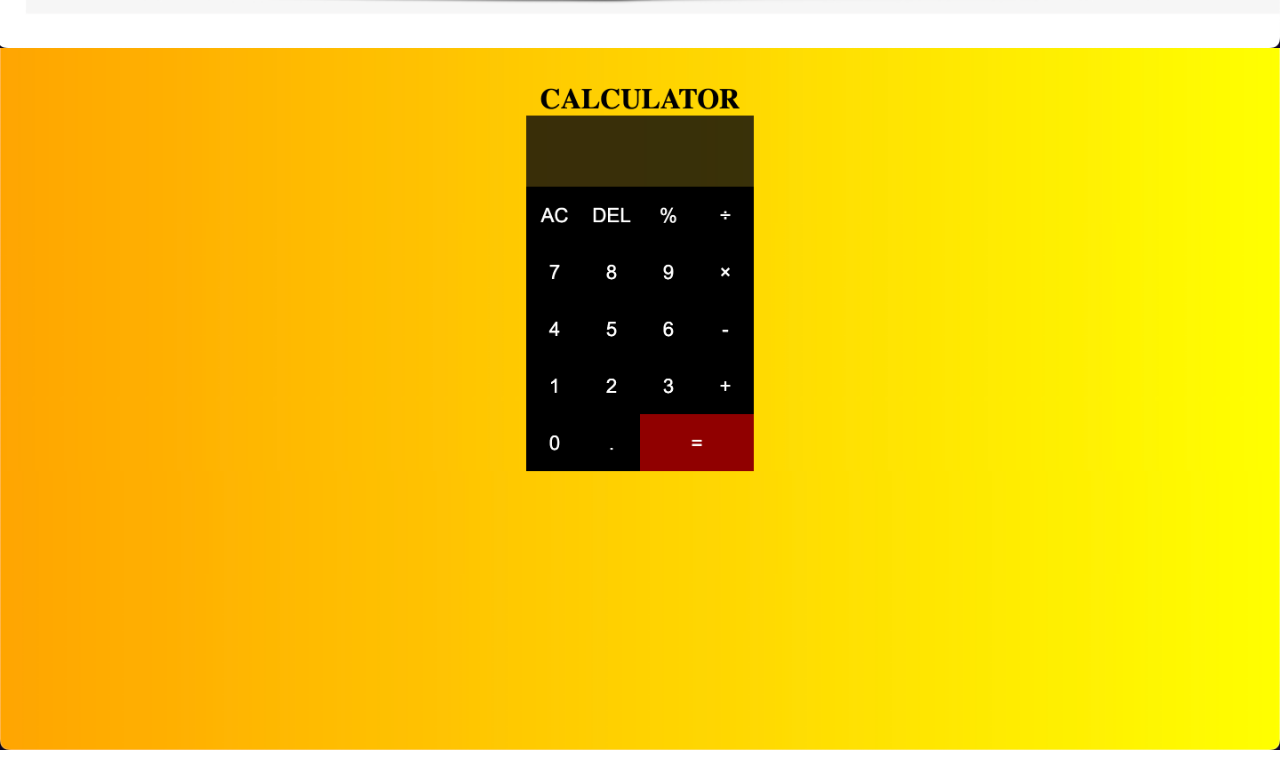
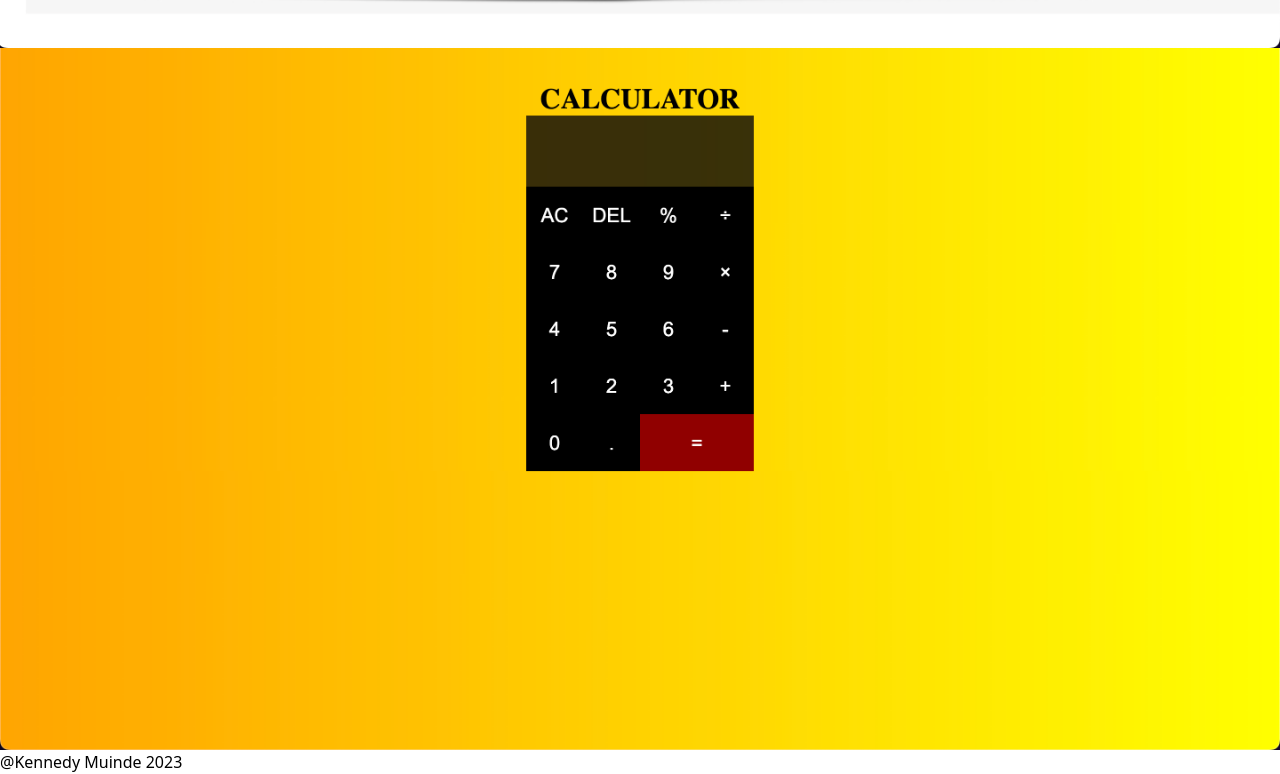
Before and after one commit to Volatyl/my-portfolio, a React (Vite) app: page / in a window 1280 px wide. Shown: the part 2680-3454 px from the top of the page. Before the commit the page ends 3430 px from the top, so only its background shows below. Built offline with nearby package versions, Linux system fonts and the light colour scheme.

Commit message:
added footer

```diff
--- /dev/null
+++ b/src/components/footer.tsx
@@ -0,0 +1,8 @@
+function Footer() {
+  return (
+    <>
+      <p>@Kennedy Muinde 2023</p>
+    </>
+  );
+}
+export default Footer;
--- a/src/components/home.tsx
+++ b/src/components/home.tsx
@@ -4,6 +4,7 @@ import pic from "../assets/me.jpeg";
 import { FontAwesomeIcon } from "@fortawesome/react-fontawesome";
 import { faArrowDown } from "@fortawesome/free-solid-svg-icons";
 import Projects from "./projects";
+import Footer from "./footer";
 
 function Home() {
   return (
@@ -48,6 +49,9 @@ function Home() {
       <div id="projects" className="">
         <Projects />
       </div>
+      <div>
+        <Footer />{" "}
+      </div>
     </>
   );
 }
--- a/src/components/projects.tsx
+++ b/src/components/projects.tsx
@@ -14,8 +14,8 @@ function Projects() {
     <div className="">
       <div className="bg-black relative w-full h-[20vh]">
         <div
-          className="absolute top-0 left-0 h-full bg-cover bg-center w-full"
-          style={{ backgroundImage: `url(${back})`, opacity: "0.4" }}
+          className="absolute top-0 left-0 h-full bg-cover bg-center w-full blur-sm"
+          style={{ backgroundImage: `url(${back})`, opacity: "0.6" }}
         ></div>
         <div className="relative text-center text-white pt-[5vh]">
           <h1 className="text-[5vw]">WHAT I'VE DONE</h1> <p className="text-[1rem] font-thin">(more coming soon)</p>
```
